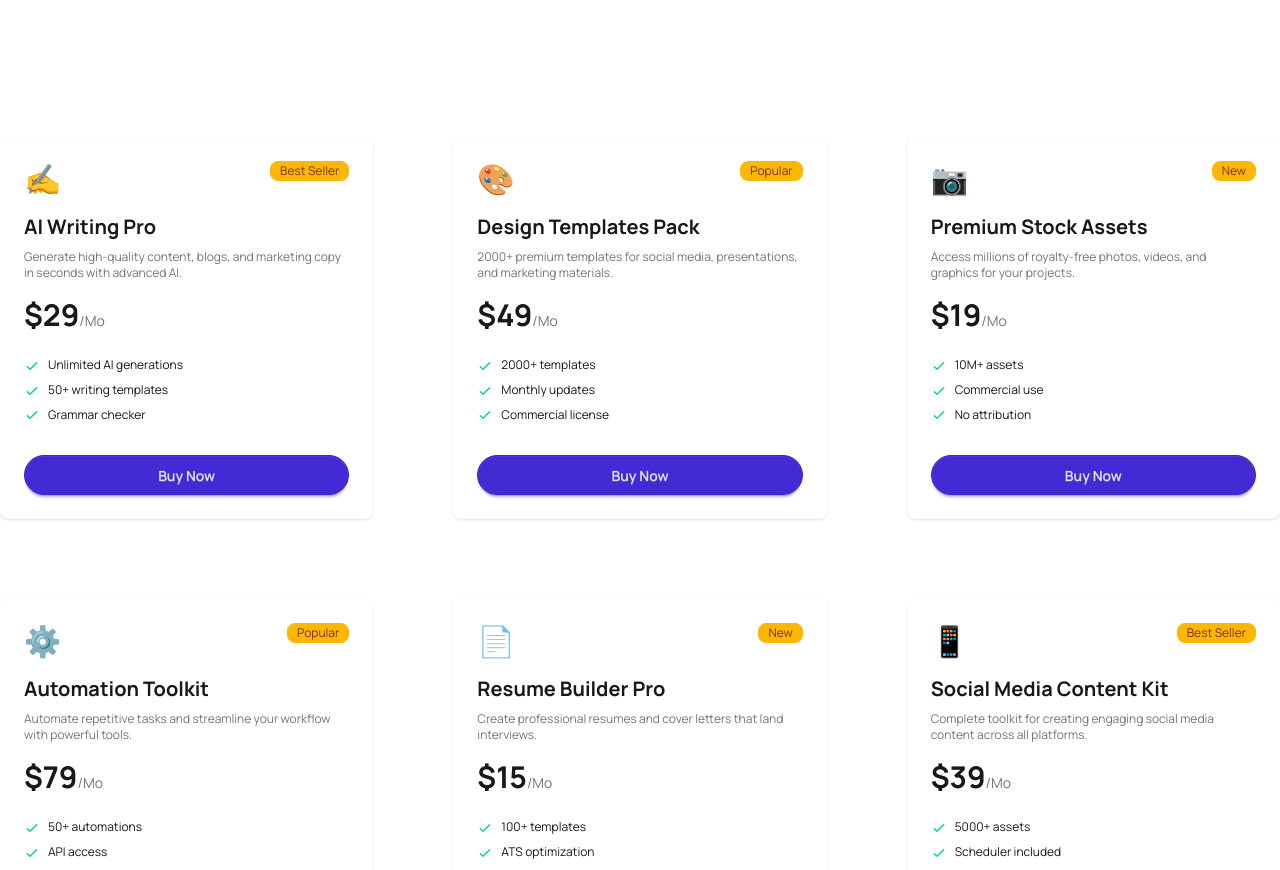
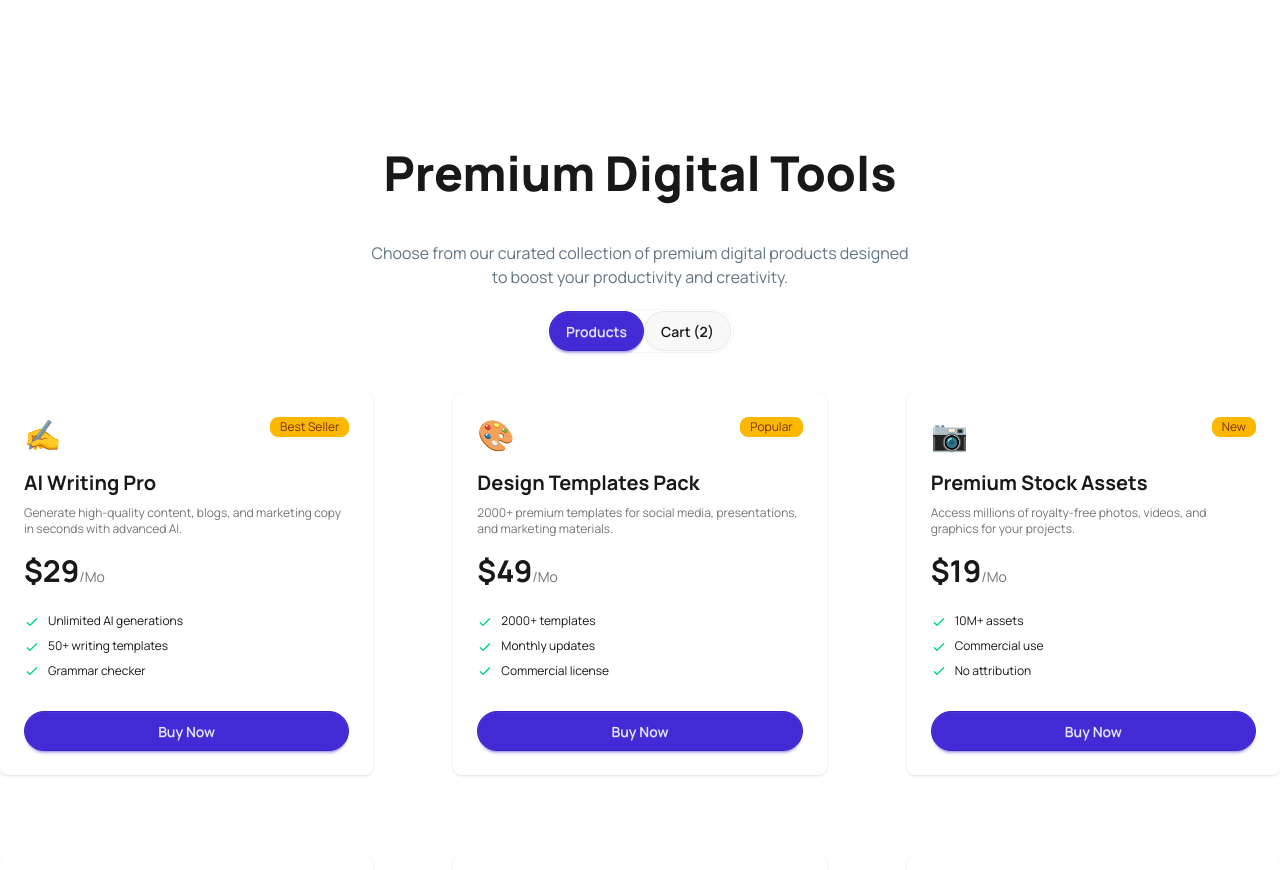
Before and after one commit to Didar112/DigiTools, a React (Vite) app: page / in a window 1280 px wide. Shown: the part 1060-1930 px from the top of the page. Built offline with nearby package versions, Linux system fonts and the light colour scheme.

Commit message:
added a toggle button functionality

```diff
--- a/src/Components/Card/AllCard.jsx
+++ b/src/Components/Card/AllCard.jsx
@@ -1,4 +1,4 @@
-import React from 'react';
+
 import SingleCard from '../SingleCards/SingleCard';
 
 
@@ -8,13 +8,12 @@ const AllCard = ({data}) => {
     const products=data
     return (
 
-
     <div className=''>
 
       <div className='grid grid-cols-1 md:grid-cols-2 lg:grid-cols-3 gap-20'>
         {
             products.map(product=>{
-               console.log(product)
+
                return  <SingleCard key={product.id} product={product}></SingleCard>
             })
         }
--- a/src/Components/Products/Products.jsx
+++ b/src/Components/Products/Products.jsx
@@ -1,14 +1,33 @@
-import { react, use } from "react";
+
+import { use, useState } from "react";
 import AllCard from "../Card/AllCard";
 
 
 const Products = ({prodData}) => {
+
+    const [clickedBtn, setClickedBtn]=useState("products")
+    console.log(clickedBtn)
 
    const data = use(prodData)
 
 
     return (
         <div className="container mx-auto mt-40">
+
+            <div>
+                <h2 className="font-extrabold text-[48px] text-center mb-8">Premium Digital Tools</h2>
+                <p className="text-[16px] text-[#627382] text-center">Choose from our curated collection of premium digital products designed <br /> to boost your productivity and creativity.</p>
+
+                <div className="mx-auto text-center w-47 p-px mb-10 my-5 rounded-full border border-[#F6F6F6]">
+                    <button
+                    onClick={()=>setClickedBtn("products")}
+                    className={(clickedBtn==="products")?`btn btn-primary rounded-full`:`btn rounded-full`}>Products</button>
+                    <button
+                    onClick={()=>setClickedBtn("cart")}
+                    className={(clickedBtn==="cart")?`btn btn-primary rounded-full`:`btn rounded-full`}>Cart (2)</button>
+                </div>
+            </div>
+
             <AllCard data={data}></AllCard>
         </div>
     );
--- a/src/Components/SingleCards/SingleCard.jsx
+++ b/src/Components/SingleCards/SingleCard.jsx
@@ -1,4 +1,4 @@
-import React from 'react';
+
 
 const SingleCard = ({product}) => {
     return (
@@ -18,8 +18,8 @@ const SingleCard = ({product}) => {
       <span className="text-sm text-base-content/60">/Mo</span>
     </div>
     <ul className="mt-4 flex flex-col gap-2 text-xs">
-      {product.features.map((feature) => (
-        <li>
+      {product.features.map((feature, index) => (
+        <li key={index}>
           <svg xmlns="http://www.w3.org/2000/svg" className="size-4 me-2 inline-block text-success" fill="none" viewBox="0 0 24 24" stroke="currentColor">
             <path strokeLinecap="round" strokeLinejoin="round" strokeWidth="2" d="M5 13l4 4L19 7" />
           </svg>
```
